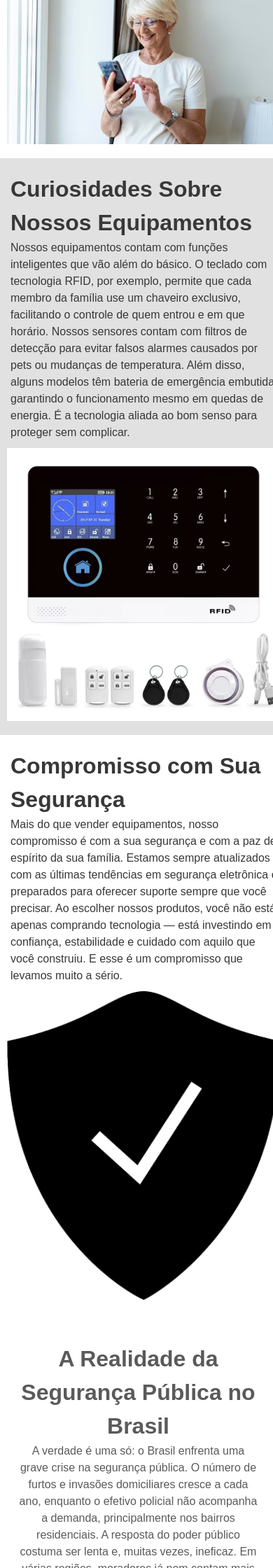
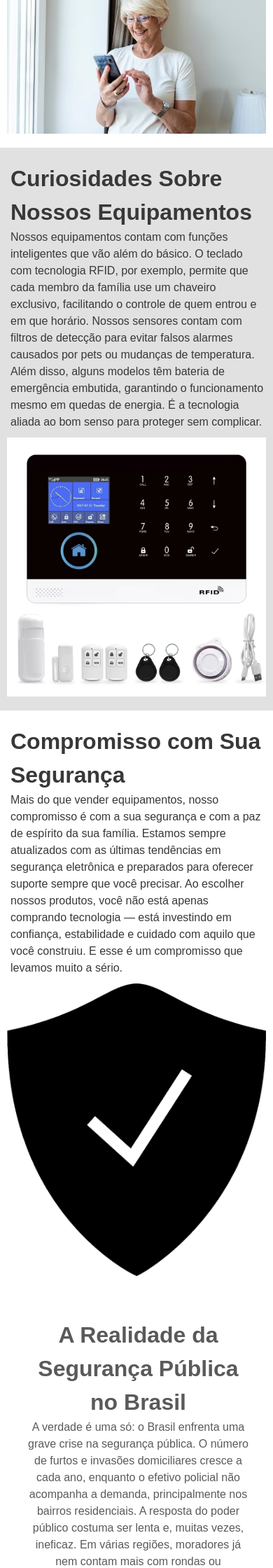
Before and after one commit to josepaulopereirasilva/homelock, a Node server app: page / in a window 390 px wide; the page is wider, and only the part inside the window is pictured. Shown: the part 2960-5200 px from the top of that part at 70% size. Run offline with Node 20, Linux system fonts and the light colour scheme.

Commit message:
Ajustes da index.ejs

```diff
--- a/views/index.ejs
+++ b/views/index.ejs
@@ -191,6 +191,15 @@
   object-fit: contain;
 }
 @media (max-width: 768px) {
+  * {
+    box-sizing: border-box;
+  }
+
+  html, body {
+    max-width: 100%;
+    overflow-x: hidden;
+  }
+
   #titulo {
     font-size: 20px;
     height: auto;
@@ -201,11 +210,13 @@
   .containerBanner,
   .containerBanner2,
   .containerBanner3 {
+    display: flex;
     flex-direction: column;
-    display: flex;
+    align-items: center;
     height: auto;
     padding: 20px 10px;
     position: static;
+    width: 100%;
   }
 
   .containerTexto,
@@ -233,10 +244,11 @@
     align-items: center;
     justify-content: center;
     text-align: center;
+    padding: 20px;
   }
 
   .containerTexto4 {
-    width: 90%;
+    width: 100%;
     height: auto;
     margin: 10px 0;
   }
@@ -244,10 +256,12 @@
   nav ul {
     flex-direction: column;
     text-align: center;
+    padding: 0;
   }
 
   nav ul li {
     margin: 10px 0;
+    list-style: none;
   }
 }
   </style>
```
